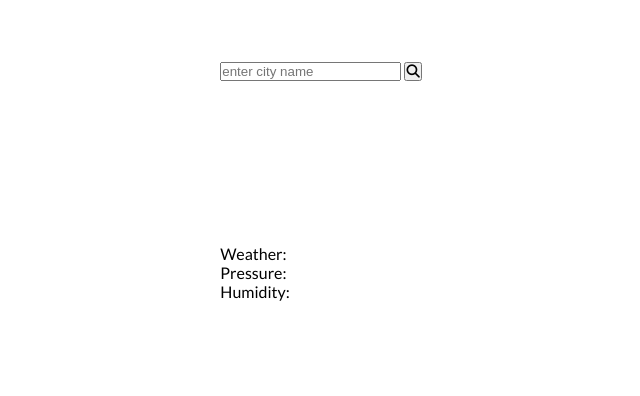
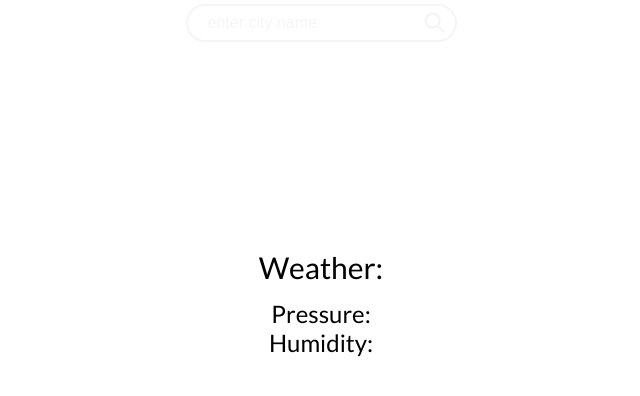
Before and after one commit to frenazzz/Weather-app, a plain HTML site: page index.html in a window 1280 px wide. Shown: the part 220-616 px from the top of the page, without its empty margins (319-959 px from the left). Drawn offline with nearby package versions, Linux system fonts and the light colour scheme.

Commit message:
added styles

```diff
--- a/index.html
+++ b/index.html
@@ -32,6 +32,8 @@
             </div>
         </div>
     </div>
+    <script src="skycons.js"></script>
+    <script src="https://unpkg.com/axios/dist/axios.min.js"></script>
     <script src="script.js"></script>
 </body>
 </html>
--- a/style.css
+++ b/style.css
@@ -2,6 +2,9 @@
     box-sizing: border-box;
     margin: 0;
     padding: 0;
+}
+:root {
+    --main: #f5f5f5
 }
 
 body {
@@ -14,3 +17,85 @@ body {
     background-size: cover;
     transition: .1s;
 }
+card {
+    margin: 0 25px;
+    width: 380px;
+    padding: 20px 30px;
+    color: var(--main);
+    z-index: 10;
+    background-color: rgba(0, 0, 0, .5);
+    border-radius: 20px;
+    border: 2px solid var(--main);
+}
+.search-field {
+    display: flex;
+    align-items: center;
+    height: 38px;
+    border: 2px solid var(--main);
+    border-radius: 48px;
+    font-size: 20px;
+    margin: 0 5px;
+}
+.search-btn {
+    display: flex;
+    align-items: center;
+    justify-content: center;
+    color: var(--main);
+    font-size: 20px;
+    padding: 10px;
+    border: none;
+    background: none;
+    outline: none;
+    cursor: pointer;
+}
+.search-input {
+    margin: 0 auto;
+    width: 70%;
+    margin-left: 20px;
+    border: none;
+    background: none;
+    outline: none;
+    color: var(--main);
+    line-height: 38px;
+    font-size: 16px;
+}
+::placeholder {
+    color: var(--main);
+}
+.warning {
+    font-size: 16px;
+    margin: 8px 0;
+    text-align: center;
+    height: 18px;
+}
+
+.city-name {
+    text-align: center;
+    font-size: 30px;
+}
+.temperature {
+    text-align: center;
+    font-size: 30px;
+}
+#icon {
+    display: flex;
+    justify-content: center;
+    margin: 20px auto 1px;
+}
+
+h3 {
+    text-align: center;
+}
+.weather {
+    font-size: 30px;
+    text-align: center;
+    margin-bottom: 14px;
+}
+.pressure, .humidity {
+    text-align: center;
+    font-size: 24px;
+}
+
+span {
+    font-size: 24px;
+}
```
